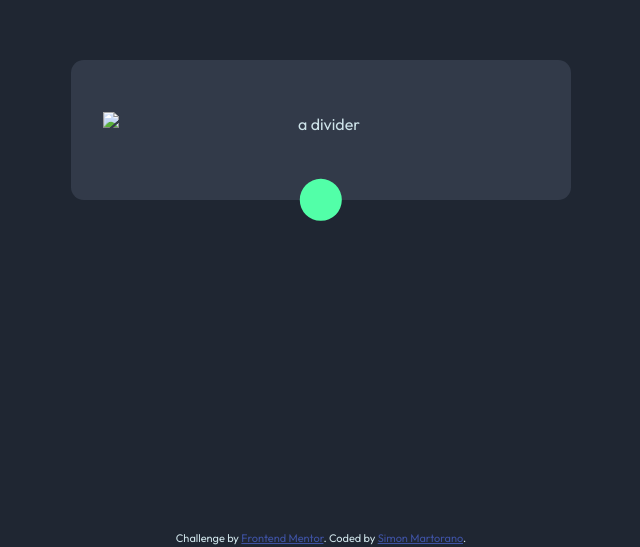
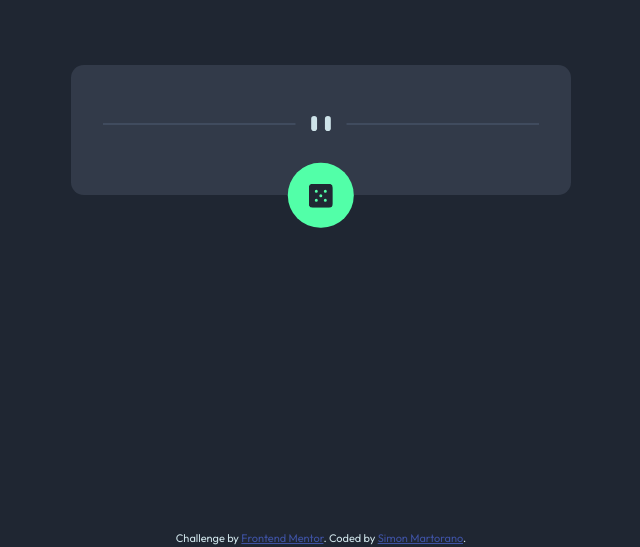
Before and after one commit to SimonMartorano/Advice-generator-app, a plain HTML site: page index.html in a window 1280 px wide. Shown: the part 270-817 px from the top of the page, without its empty margins (319-959 px from the left). Drawn offline with Linux system fonts and the light colour scheme; the site is published under a folder, as on GitHub Pages, so addresses that start at the root find nothing; no server answers.

Commit message:
Update index.html

```diff
--- a/index.html
+++ b/index.html
@@ -25,10 +25,10 @@
       <p class="advice-header"></p>
       <p class="advice-text"></p>
       <picture class="divider">
-        <source srcset="/images/pattern-divider-desktop.svg" media="(min-width: 450px)"/>
-        <img src="/images/pattern-divider-mobile.svg" alt="a divider"/>
+        <source srcset="images/pattern-divider-desktop.svg" media="(min-width: 450px)"/>
+        <img src="images/pattern-divider-mobile.svg" alt="a divider"/>
       </picture>
-      <button class="dice-btn reset-button"> <img src="/images/icon-dice.svg" alt=""> </button>
+      <button class="dice-btn reset-button"> <img src="images/icon-dice.svg" alt="a dice button"> </button>
     </div>
   </div>
 
```
